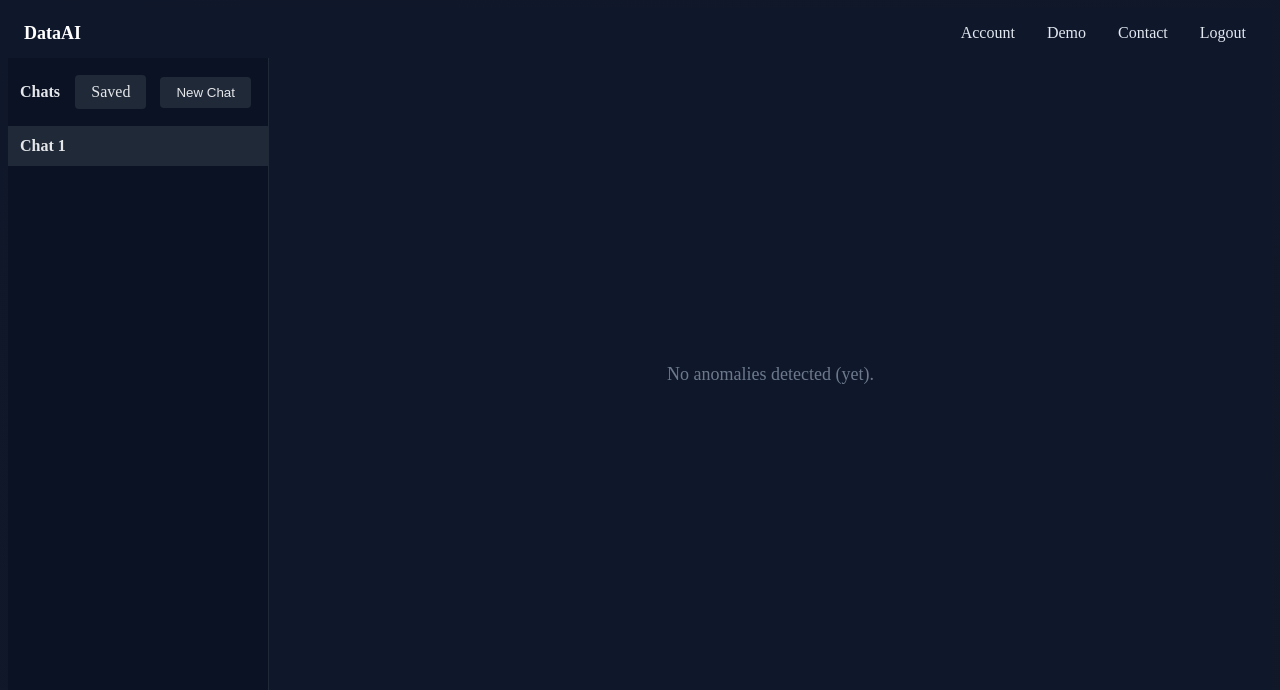
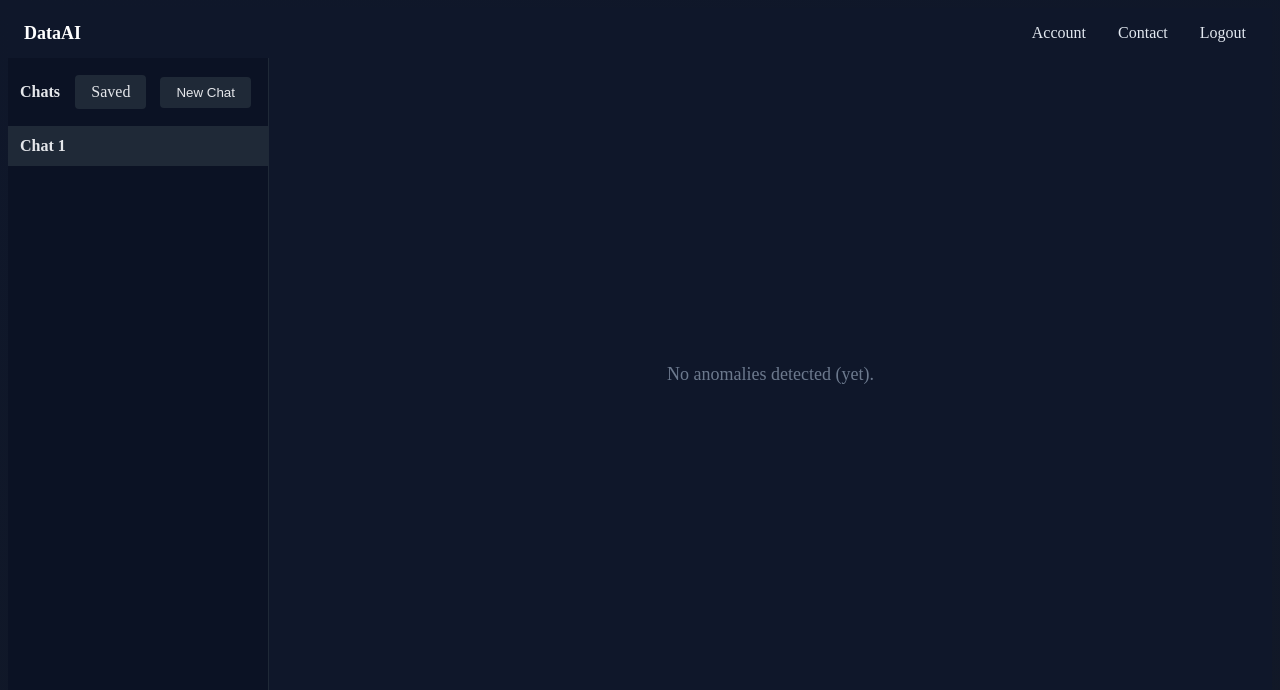
Before and after one commit to Shohruz7/Data-AI-App, a Django app: page /home/ in a window 1280 px wide. Shown: the top 690 px of the page. Run offline with Django 5.2, Linux system fonts and the light colour scheme; the visitor is signed in with stand-in values (Sample User, id 1); data comes from the database, SQL or seed files in the repository; data that the repository does not hold is empty.

Commit message:
removed demo again

```diff
--- a/templates/partials/nav.html
+++ b/templates/partials/nav.html
@@ -10,7 +10,6 @@
   <a class="brand" href="{% url 'analysis-home' %}">DataAI</a>
   <div class="links">
     <a href="{% url 'account' %}">Account</a>
-    <a href="{% url 'demo' %}">Demo</a>
     <a href="{% url 'contact' %}">Contact</a>
     <a href="{% url 'logout' %}">Logout</a>
   </div>
```
